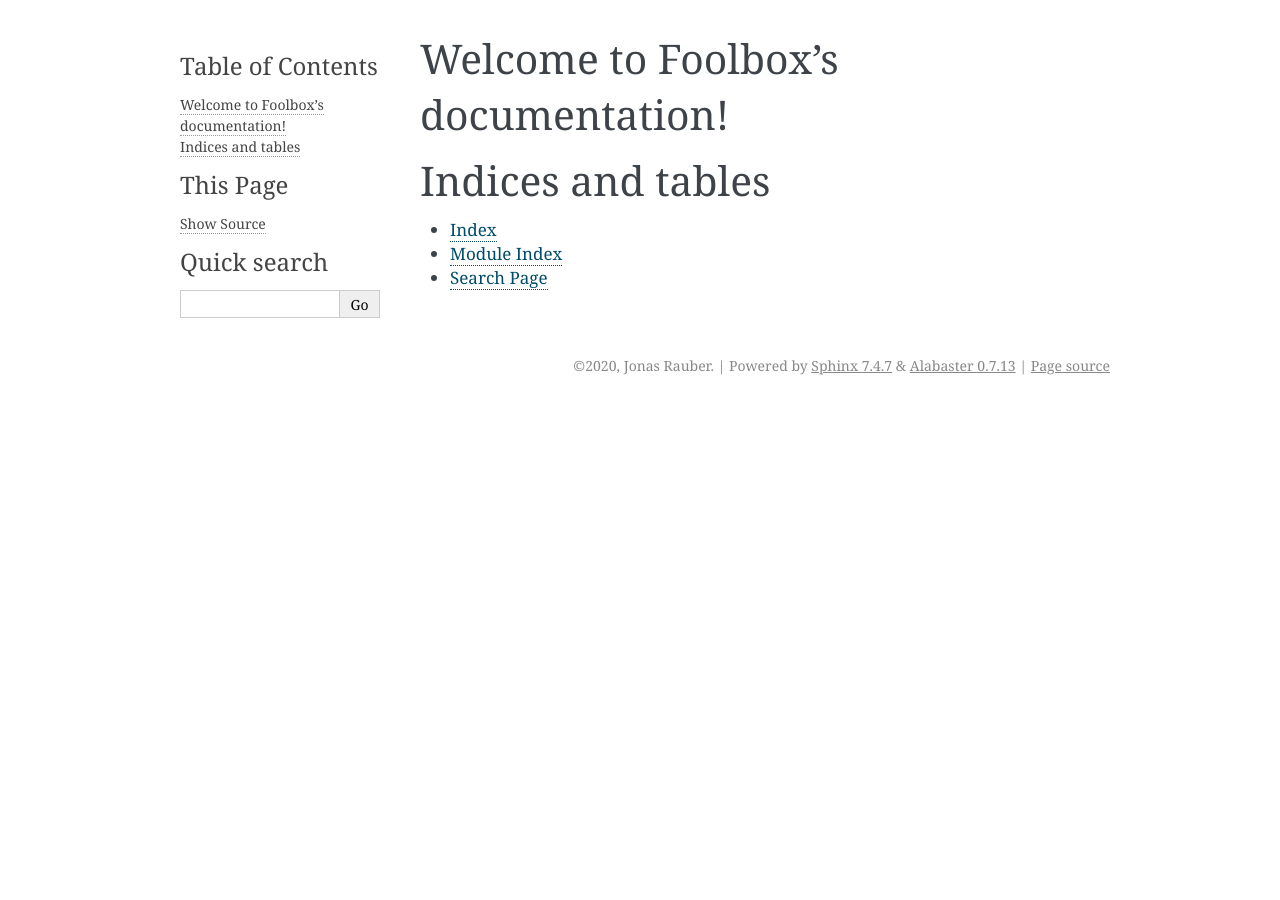
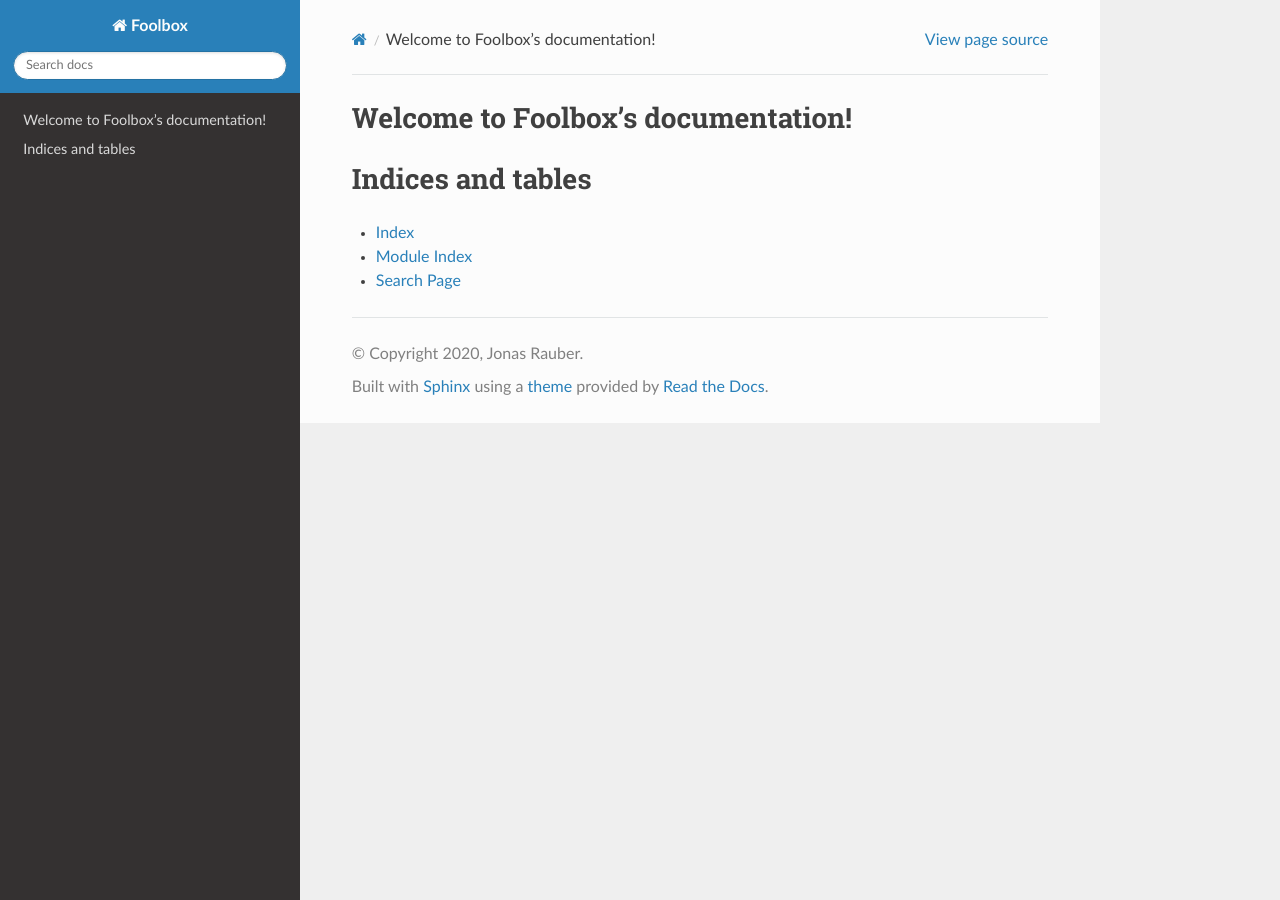
Before and after one commit to bethgelab/foolbox, a Sphinx documentation site: the page built from docs/index.rst, in a window 1280 px wide. Built offline with Sphinx 7.4.7 and the Read the Docs theme 2.0.0, drawn with Linux system fonts in a browser that asks for light colours.

Commit message:
use the rtd sphinx theme

```diff
--- a/docs/conf.py
+++ b/docs/conf.py
@@ -44,7 +44,8 @@ exclude_patterns = ['_build', 'Thumbs.db', '.DS_Store']
 # The theme to use for HTML and HTML Help pages.  See the documentation for
 # a list of builtin themes.
 #
-html_theme = 'alabaster'
+html_theme = 'sphinx_rtd_theme'
+# html_theme = 'sphinx_typlog_theme'
 
 # Add any paths that contain custom static files (such as style sheets) here,
 # relative to this directory. They are copied after the builtin static files,
```
